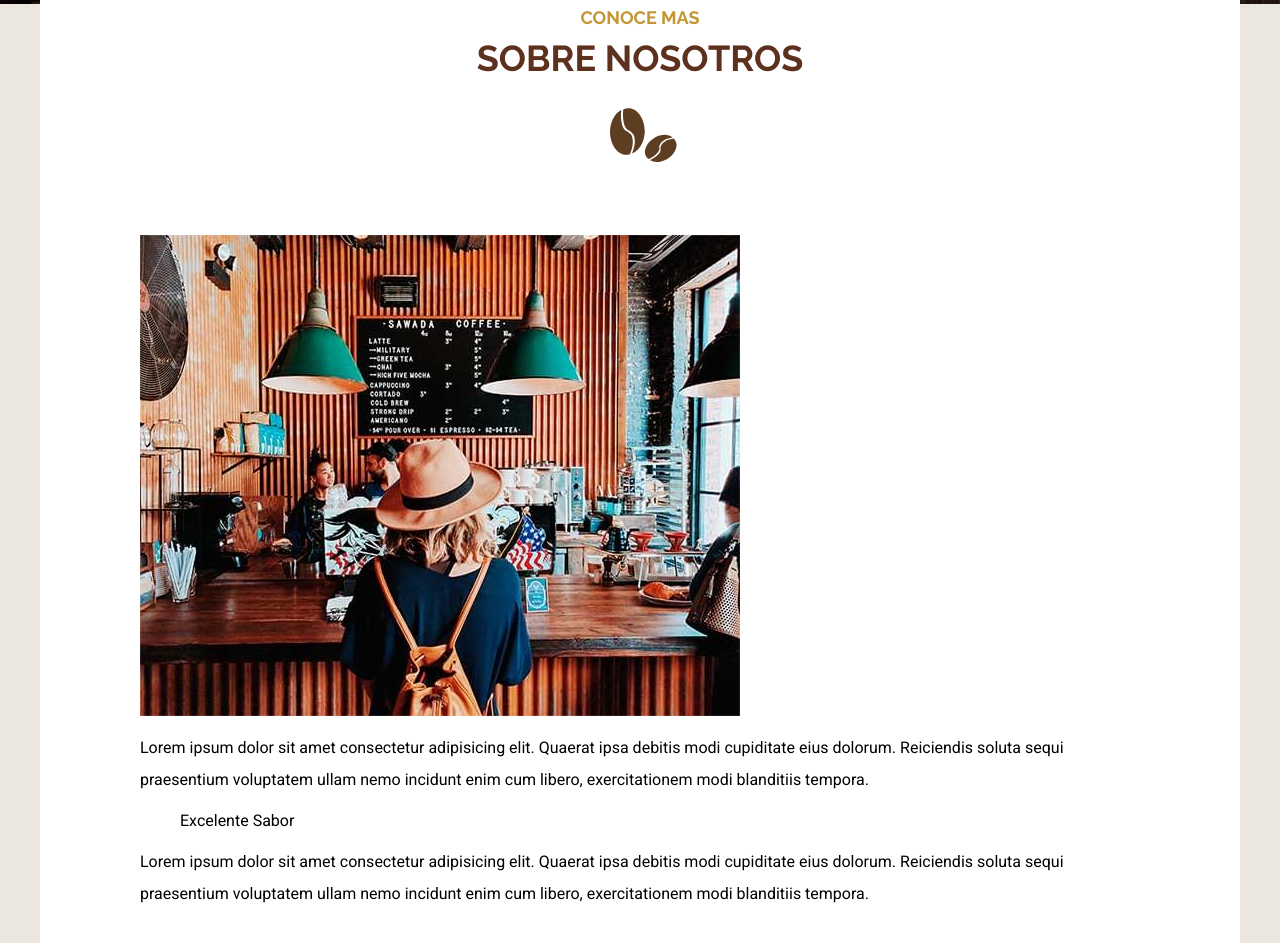
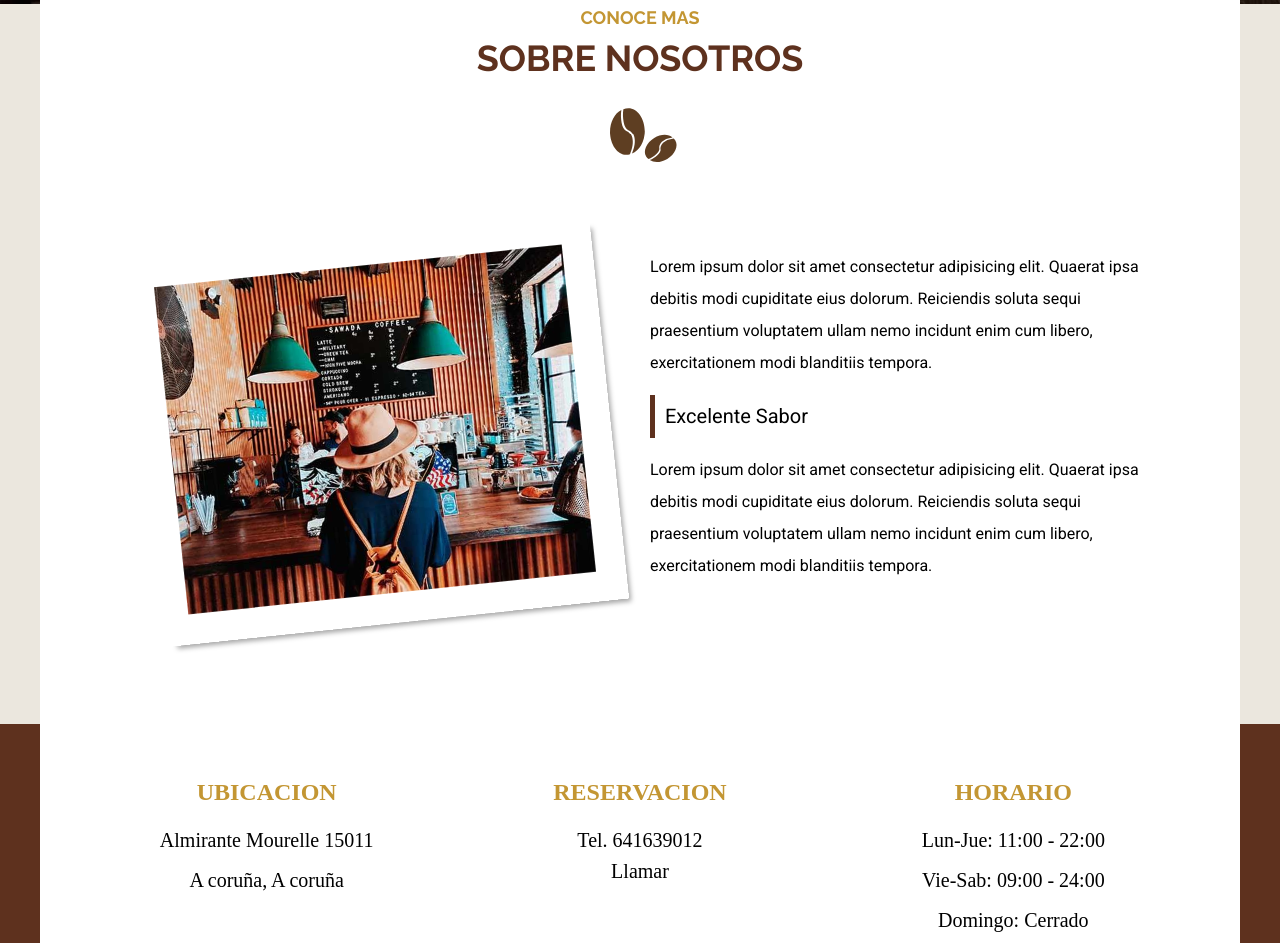
Before and after one commit to fabianallvarez/cafeteria, a website: page nosotros.html in a window 1280 px wide. Shown: the part 696-1639 px from the top of the page. Drawn offline with Linux system fonts and the light colour scheme; a web font is replaced by a local one.

Commit message:
ft: se aplico css a nosotros con MQ

```diff
--- a/src/scss/internas/_nosotros.scss
+++ b/src/scss/internas/_nosotros.scss
@@ -1,2 +1,31 @@
 @use 'base/variables' as v;
 @use 'base/mixins' as m;
+
+.contenido-nosotros {
+    @include m.tablet {
+        @include m.grid(2, 2rem);
+    }
+
+    .imagen {
+        margin-bottom: 5rem;
+
+        @include m.tablet {
+            margin: 0 2rem 0 0;
+        }
+
+        img {
+            transform: rotate(-6deg);
+            border: 3rem solid v.$blanco;
+            box-shadow: 9px 10px 5px -7px rgb(0 0 0 / .35);
+        }
+    }
+
+    .texto {
+        blockquote {
+            margin: 0;
+            padding: 1rem;
+            border-left: .5rem solid v.$primario;
+            font-size: 2rem;
+        }
+    }
+}
```
Also changed, not shown: build/css/app.css.
